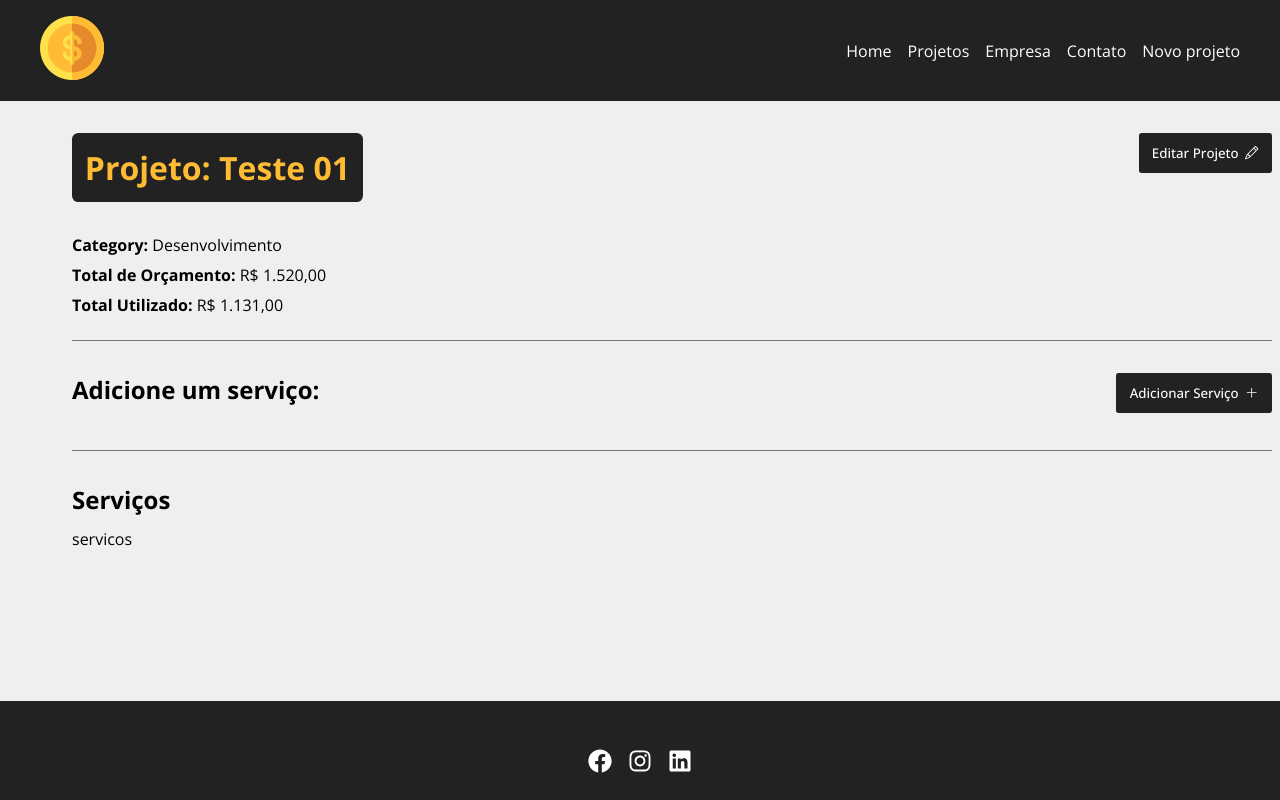
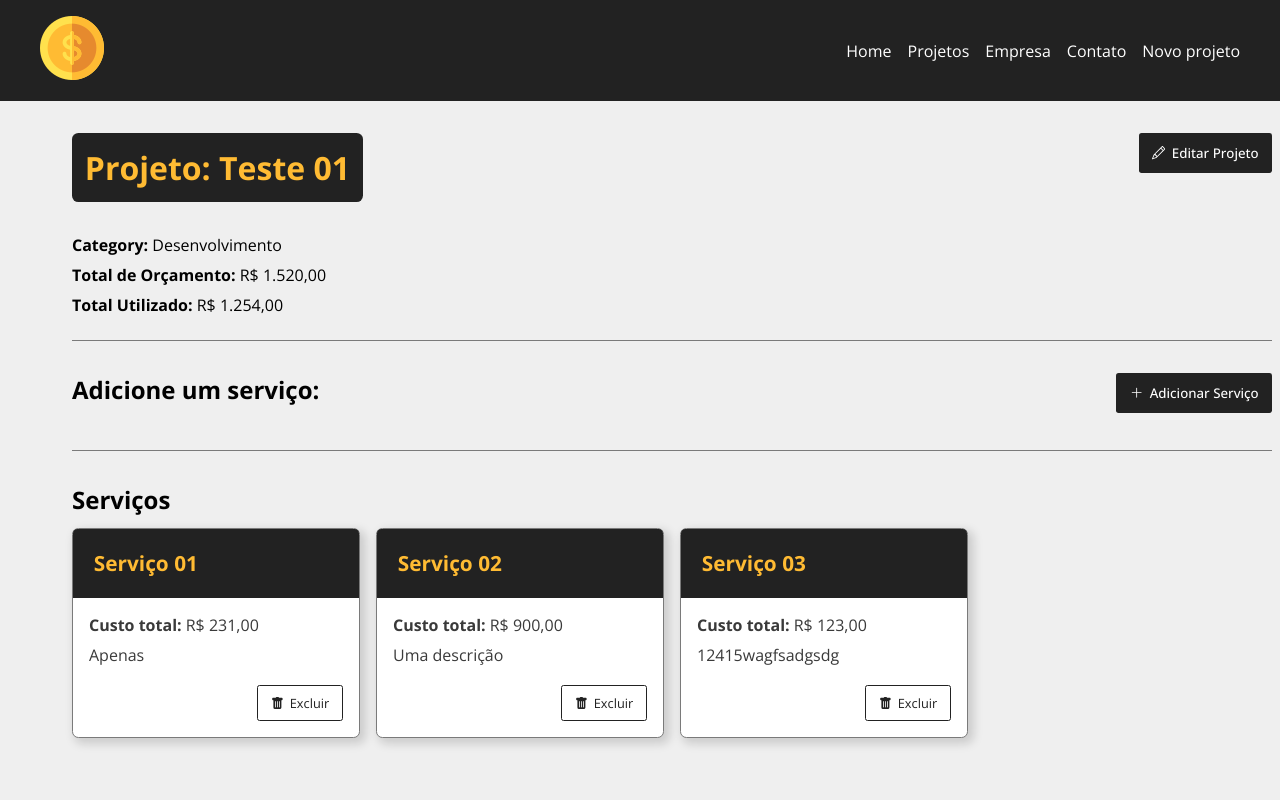
Before and after one commit to Valentim-Gab/React-course_Matheus-Battisti-Hora-de-Codar, a React (Create React App) app in the folder costs/: page /project/1 in a window 1280 px wide. Shown: the top 800 px of the page. Built offline with nearby package versions, Linux system fonts and the light colour scheme; data requests are answered from the project's data file.

Commit message:
Exibindo os serviços - #35

```diff
--- a/costs/api/database/db.json
+++ b/costs/api/database/db.json
@@ -7,7 +7,7 @@
         "id": 2,
         "name": "Desenvolvimento"
       },
-      "cost": 1131,
+      "cost": 1254,
       "services": [
         {
           "name": "Serviço 01",
@@ -20,6 +20,12 @@
           "cost": 900,
           "description": "Uma descrição",
           "id": "71c82cd3-5a99-4a53-aab0-18a6ec648fd0"
+        },
+        {
+          "name": "Serviço 03",
+          "cost": 123,
+          "description": "12415wagfsadgsdg",
+          "id": "16262e38-2f94-4540-a75d-89c38187a6cd"
         }
       ],
       "id": 1
@@ -31,8 +37,21 @@
         "id": 1,
         "name": "infra"
       },
-      "cost": 0,
-      "services": [],
+      "cost": 3500,
+      "services": [
+        {
+          "cost": 3000,
+          "name": "Serviço 01 Infra",
+          "description": "Apenas o dele",
+          "id": "38166558-ee87-487e-8e60-dd4fce42aec1"
+        },
+        {
+          "name": "Contratar dev php",
+          "cost": 500,
+          "description": "Vai criar a função de envio de e-mails",
+          "id": "070136fc-7cac-4d0e-b469-2843d53b921e"
+        }
+      ],
       "id": 2
     },
     {
--- a/costs/src/components/pages/Project.module.css
+++ b/costs/src/components/pages/Project.module.css
@@ -65,10 +65,15 @@
   justify-content: space-between;
 }
 
-.service_form_container .service_form_body {
-
-}
-
 .services_container {
   padding: 2em 0;
 }
+
+.services_container .services_body {
+  display: flex;
+  justify-content: flex-start;
+  align-items: center;
+  flex-wrap: wrap;
+  gap: 1em;
+  width: 100%;
+}
--- a/costs/src/components/pages/ProjectPage.tsx
+++ b/costs/src/components/pages/ProjectPage.tsx
@@ -8,6 +8,7 @@ import { ProjectService } from '../../services/ProjectService.ts'
 import { ProjectForm } from '../project/ProjectForm.tsx'
 import { Messages } from '../layout/Messages.tsx'
 import { ServiceForm } from '../service-component/ServiceForm.tsx'
+import { ServiceCard } from '../service-component/ServiceCard.tsx'
 import { BsPencil, BsXLg, BsPlusLg } from 'react-icons/bs'
 import { Project } from '../../interfaces/Project.ts'
 
@@ -94,6 +95,10 @@ export const ProjectPage = () => {
     }
   }
 
+  function removeService() {
+
+  }
+
   return (
     <section className={styles.project}>
       {project.id ? (
@@ -105,11 +110,11 @@ export const ProjectPage = () => {
               <button className={styles.btn} onClick={toggleProjectForm}>
                 {showProjectForm ? (
                   <>
-                    Fechar <BsXLg />
+                    <BsXLg />Fechar
                   </>
                 ) : (
                   <>
-                    Editar Projeto <BsPencil />
+                    <BsPencil />Editar Projeto
                   </>
                 )}
               </button>
@@ -141,11 +146,11 @@ export const ProjectPage = () => {
                 <button className={styles.btn} onClick={toggleServiceForm}>
                   {showServiceForm ? (
                     <>
-                      Fechar <BsXLg />
+                      <BsXLg />Fechar
                     </>
                   ) : (
                     <>
-                      Adicionar Serviço <BsPlusLg />
+                      <BsPlusLg />Adicionar Serviço
                     </>
                   )}
                 </button>
@@ -163,7 +168,20 @@ export const ProjectPage = () => {
             <div className={styles.services_container}>
               <h2>Serviços</h2>
               <Container customClass='start'>
-                <p>servicos</p>
+                {project.services && project.services.length > 0 && (
+                  <div className={styles.services_body}>
+                    {project.services.map(service => (
+                      <ServiceCard
+                        key={service.id}
+                        serviceData={service}
+                        handleRemove={removeService}
+                      />
+                    ))}
+                  </div>
+                )}
+                {(!project.services || project.services.length === 0) && (
+                  <h4>Não há serviços cadastrados!</h4>
+                )}
               </Container>
             </div>
           </Container>
--- /dev/null
+++ b/costs/src/components/service-component/ServiceCard.tsx
@@ -0,0 +1,44 @@
+import React from 'react'
+import { Service } from '../../interfaces/Service.ts'
+import styles from '../project/ProjectCard.module.css'
+import { BsFillTrashFill } from 'react-icons/bs'
+
+export interface ServiceCardProps {
+  serviceData: Service
+  handleRemove: () => void
+}
+
+export const ServiceCard: React.FC<ServiceCardProps> = ({ serviceData, handleRemove }) => {
+
+  const remove = (e) => {
+
+  }
+
+  return (
+    <div className={styles.project_card}>
+      <h4>{serviceData.name}</h4>
+      <div className={styles.project_card_body}>
+        <p>
+          <span>Custo total: </span> {formatCurrency(serviceData.cost)}
+        </p>
+        <p>{serviceData.description}</p>
+        <div className={styles.actions}>
+          <button onClick={remove}>
+            <BsFillTrashFill />
+            Excluir
+          </button>
+        </div>
+      </div>
+    </div>
+  )
+}
+
+function formatCurrency(currency: number) {
+  if (!currency) return 0
+
+  return currency.toLocaleString('pt-BR', {
+    style: 'currency',
+    currency: 'BRL',
+    minimumFractionDigits: 2,
+  })
+}
```
Also changed, not shown: 1 other file (tests, documents, lock files or other folders).
